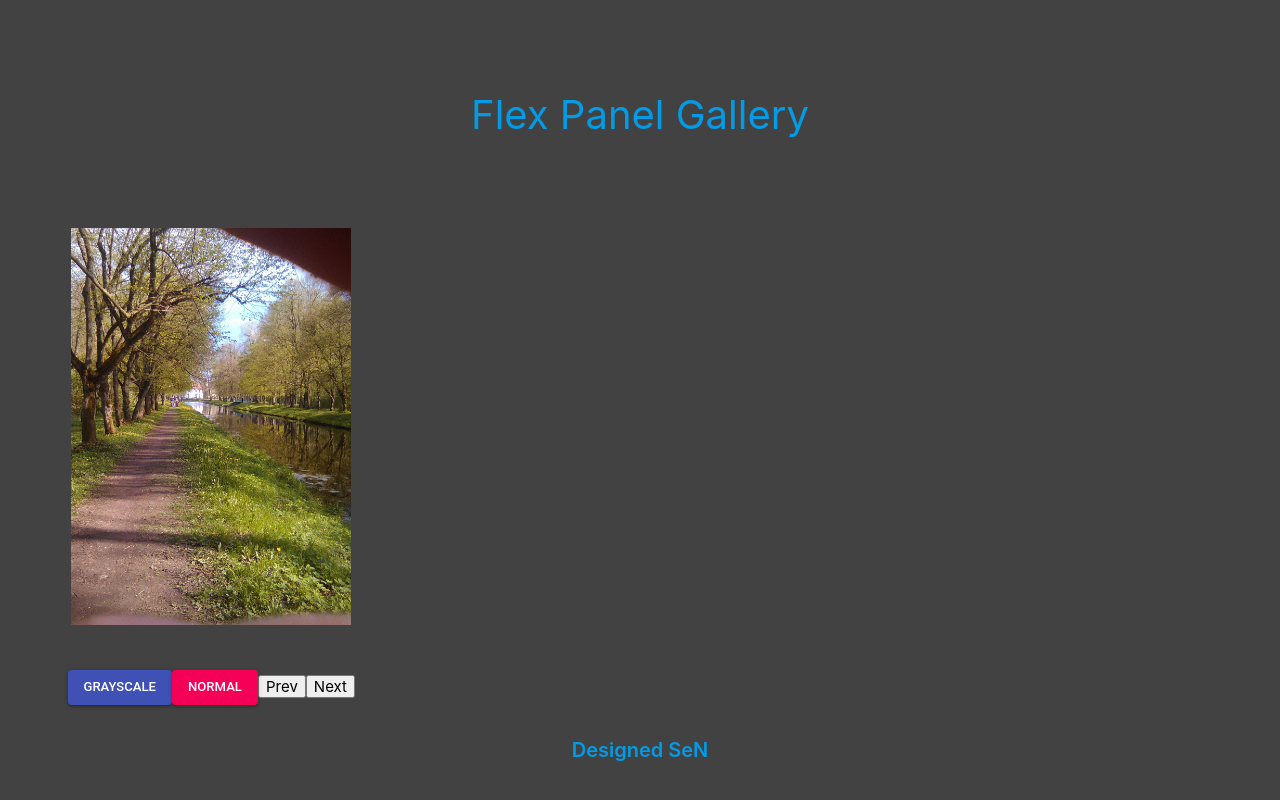
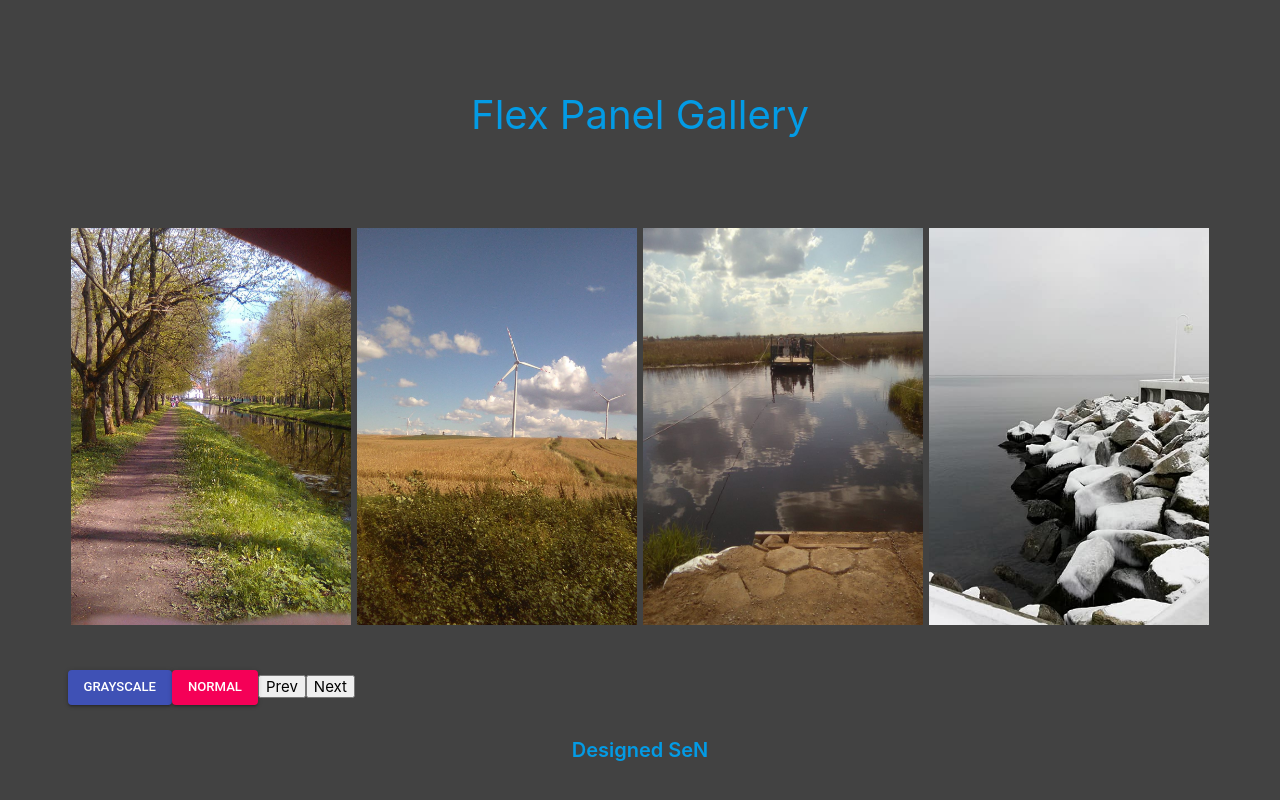
Before and after one commit to Scherlock90/flex-panel-gallery, a React (Create React App) app: page / in a window 1280 px wide. Built offline with nearby package versions, Linux system fonts and the light colour scheme.

Commit message:
finish function to scroll left and right

```diff
--- a/src/FlexComponents/Flex-panel-gallery.js
+++ b/src/FlexComponents/Flex-panel-gallery.js
@@ -26,24 +26,24 @@ const dataImage = [
   },
 
   {
-    id: 3,
+    id: 2,
+    name: 'Kujawsko-Pomorskie',
+    img: 'roadTorun.jpg'
+  },
+  {
+    id: 6,
+    name: 'Sopockie Molo',
+    img: 'sopotMolo.jpg'
+  }
+  ,{
+    id: 7,
     name: 'Narwiański Narodowy Park',
     img: 'sliwnoKladki.jpg'
   },
   {
-    id: 4,
-    name: 'Sopockie Molo',
-    img: 'sopotMolo.jpg'
-  }
-  ,{
-    id: 3,
-    name: 'Narwiański Narodowy Park',
-    img: 'sliwnoKladki.jpg'
-  },
-  {
-    id: 4,
-    name: 'Sopockie Molo',
-    img: 'sopotMolo.jpg'
+    id: 8,
+    name: 'Branickich Pałac',
+    img: 'branicki.jpg'
   }
 ]
 const buttonStyle ={
@@ -97,29 +97,32 @@ export default function FlexPanelGallery () {
     }
 
     function leftClick (e) {
-      if(currentIndex <= photoList.length){
-      setCurrentIndex(currentIndex - 1);
-      console.log('Left ' + currentIndex);
-      } if (currentIndex === 0) {
-        setCurrentIndex(0);
-        console.log('ustawia koniec')
+      if(startIndex > 0 && finishIndex > 0){
+        setStartIndex(startIndex - 1);
+        setFinishIndex(finishIndex - 1)
+      console.log('Left scroll');
+      } if (finishIndex === 0) {
+        setFinishIndex(0);
+        console.log('set End');
       }
       return currentIndex
     }
     function rightClick (e) {
-      if(currentIndex < photoList.length * 6){
-      setCurrentIndex(currentIndex + 1);
-      console.log('right ' + currentIndex)
-      } if (currentIndex === photoList.length) {
-        setCurrentIndex(0);
-        console.log('do zera ' + currentIndex)
+      if(finishIndex <= photoList.length){
+      setStartIndex(startIndex + 1);
+      setFinishIndex(finishIndex + 4);
+      console.log('right scroll');
+      } else  {
+        setStartIndex(0);
+        setFinishIndex(4);
+        console.log('Go to start');
       }
       return currentIndex
     }
   return (
     <div>
       <div className="container" style={makeGrey}>
-         {photoList[currentIndex]}
+         {photoList.slice(startIndex, finishIndex)}
       </div>
       <div style={buttonStyle}>
         <Button variant="contained" color="primary" onClick={() => setGrayscale(4)} >Grayscale</Button>
```
